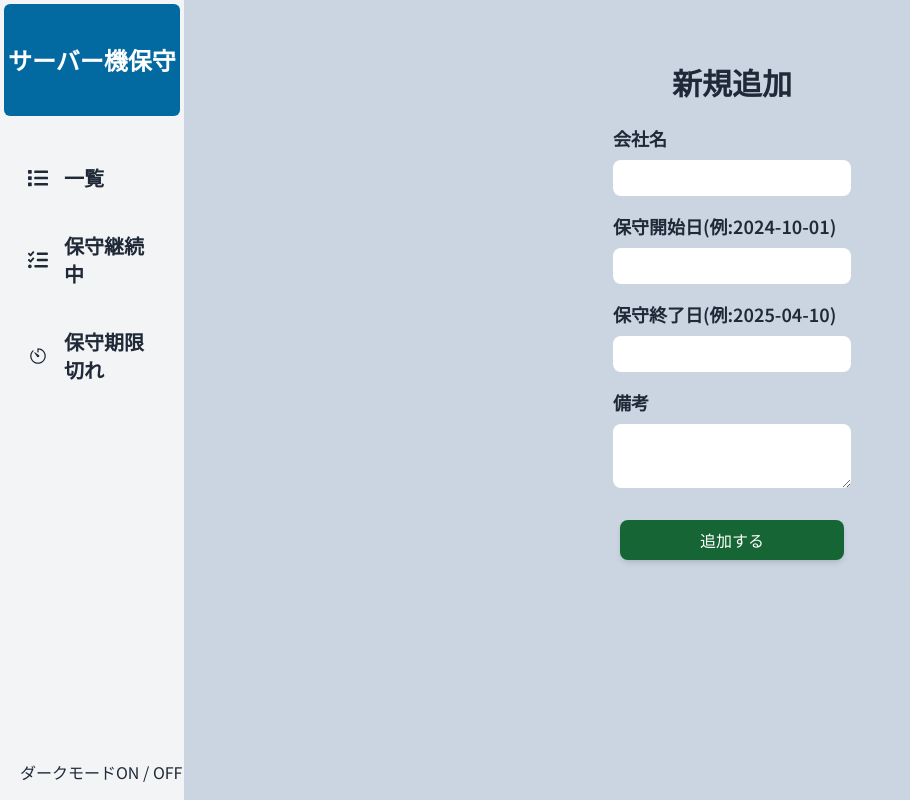
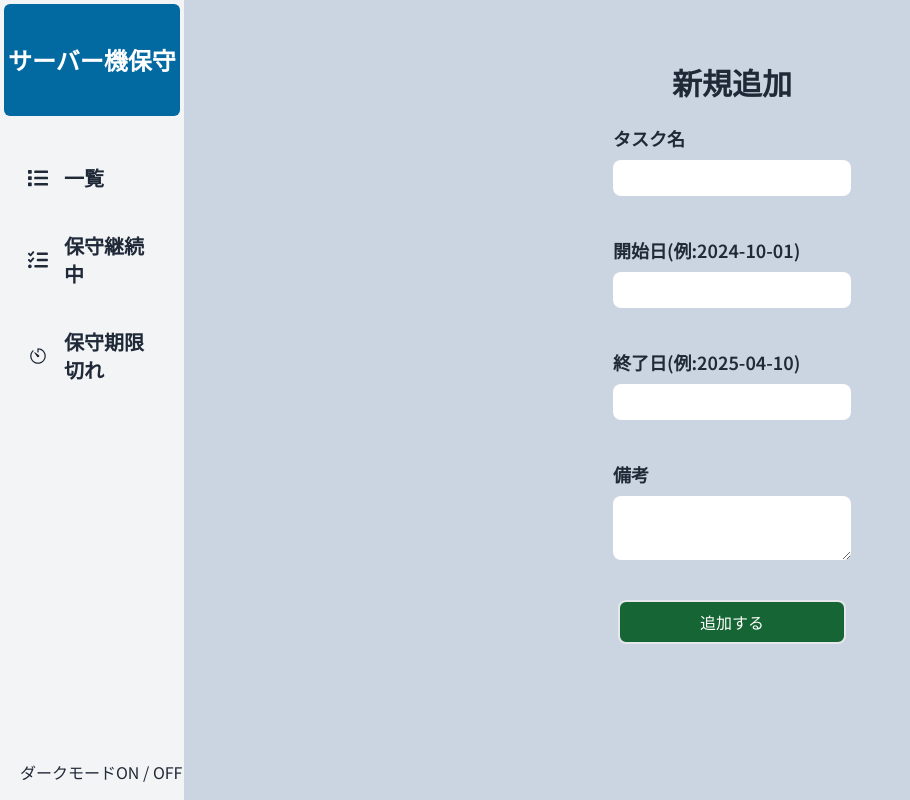
Before and after one commit to scoutb6b/task_remind, a Next.js app: page /new in a window 1280 px wide. Shown: the whole page, without its empty margins (0-910 px from the left). Built offline with nearby package versions, Linux system fonts and the light colour scheme.

Commit message:
zod導入

```diff
--- a/package.json
+++ b/package.json
@@ -17,6 +17,7 @@
     "react": "^18",
     "react-dom": "^18",
     "react-icons": "^5.2.1",
+    "zod": "^3.23.8",
     "zustand": "^4.5.2"
   },
   "devDependencies": {
--- a/src/components/main/form/EditForm.tsx
+++ b/src/components/main/form/EditForm.tsx
@@ -1,6 +1,6 @@
 "use client";
 
-import { FormState, updateTask } from "@/actions/task";
+import { FormState, State, updateTask } from "@/actions/task";
 import { RemindDoc } from "@/models/remind";
 import { useState } from "react";
 import { useFormState, useFormStatus } from "react-dom";
@@ -16,7 +16,8 @@ export const EditForm: React.FC<EditFormProps> = ({ task }) => {
   const [content, setContent] = useState(task.content);
 
   const updateTaskId = updateTask.bind(null, task._id);
-  const initialState: FormState = { error: "" };
+  const initialState: State = { message: null, errors: {} };
+
   const [state, formAction] = useFormState(updateTaskId, initialState);
   const SubmitBtn = () => {
     const { pending } = useFormStatus();
@@ -24,7 +25,8 @@ export const EditForm: React.FC<EditFormProps> = ({ task }) => {
       <button
         type="submit"
         disabled={pending}
-        className="mt-8 px-20 py-2 block mx-auto rounded-lg bg-pink-800 text-white shadow-md hover:shadow-none hover:opacity-75 disabled:bg-gray-400"
+        className="mt-8 px-20 py-2 block border-2 mx-auto rounded-lg bg-pink-800 text-white
+        hover:bg-slate-50 hover:border-2 hover:border-pink-800 hover:text-pink-800 disabled:bg-gray-400 transition-all duration-500"
       >
         保存する
       </button>
@@ -33,9 +35,9 @@ export const EditForm: React.FC<EditFormProps> = ({ task }) => {
 
   return (
     <div>
-      <form className="" action={formAction}>
-        <div className="flex flex-col mt-4 font-medium text-lg w-3/4 mx-auto">
-          <label htmlFor="">会社名</label>
+      <form action={formAction}>
+        <div className="flex flex-col mt-5 mb-10 font-medium text-lg w-3/4 mx-auto ">
+          <label htmlFor="">タスク名</label>
           <input
             type="text"
             name="company"
@@ -44,9 +46,16 @@ export const EditForm: React.FC<EditFormProps> = ({ task }) => {
             onChange={(e) => setCompany(e.target.value)}
             className="mt-2 py-1 px-2 rounded-lg "
           />
+          <div id="customer-error" aria-live="polite" aria-atomic="true">
+            {state.errors?.company?.map((error: string) => (
+              <p className="mt-2 text-sm text-red-500" key={error}>
+                {error}
+              </p>
+            ))}
+          </div>
         </div>
-        <div className="flex flex-col mt-4 font-medium text-lg w-3/4 mx-auto">
-          <label htmlFor="">保守開始日 (例:2024-10-01)</label>
+        <div className="flex flex-col mt-5 mb-10 font-medium text-lg w-3/4 mx-auto ">
+          <label htmlFor="">開始日 (例:2024-10-01)</label>
           <input
             type="text"
             name="start"
@@ -55,9 +64,16 @@ export const EditForm: React.FC<EditFormProps> = ({ task }) => {
             onChange={(e) => setStartDate(e.target.value)}
             className="mt-2 py-1 px-2 rounded-lg "
           />
+          <div id="customer-error" aria-live="polite" aria-atomic="true">
+            {state.errors?.startDate?.map((error: string) => (
+              <p className="mt-2 text-sm text-red-500" key={error}>
+                {error}
+              </p>
+            ))}
+          </div>
         </div>
-        <div className="flex flex-col mt-4 font-medium text-lg w-3/4 mx-auto">
-          <label htmlFor="">保守終了日 (例:2025-04-10)</label>
+        <div className="flex flex-col mt-5 mb-10 font-medium text-lg w-3/4 mx-auto ">
+          <label htmlFor="">終了日 (例:2025-04-10)</label>
           <input
             type="text"
             name="end"
@@ -66,8 +82,15 @@ export const EditForm: React.FC<EditFormProps> = ({ task }) => {
             onChange={(e) => setEndDate(e.target.value)}
             className="mt-2 py-1 px-2 rounded-lg "
           />
+          <div id="customer-error" aria-live="polite" aria-atomic="true">
+            {state.errors?.endDate?.map((error: string) => (
+              <p className="mt-2 text-sm text-red-500" key={error}>
+                {error}
+              </p>
+            ))}
+          </div>
         </div>
-        <div className="flex flex-col mt-4 font-medium text-lg w-3/4 mx-auto">
+        <div className="flex flex-col mt-5 mb-10 font-medium text-lg w-3/4 mx-auto ">
           <label htmlFor="">備考</label>
           <textarea
             name="content"
@@ -78,9 +101,6 @@ export const EditForm: React.FC<EditFormProps> = ({ task }) => {
           ></textarea>
         </div>
         <SubmitBtn />
-        {state.error !== "" && (
-          <p className="mt-2 text-red-500 text-sm">{state.error}</p>
-        )}
       </form>
     </div>
   );
--- a/src/components/main/form/InsertForm.tsx
+++ b/src/components/main/form/InsertForm.tsx
@@ -1,18 +1,18 @@
 "use client";
 
-import { FormState, insertTask } from "@/actions/task";
+import { insertTask, State } from "@/actions/task";
 import { useFormState, useFormStatus } from "react-dom";
 
 export const InsertForm = () => {
-  const initialState: FormState = { error: "" };
+  const initialState: State = { message: null, errors: {} };
   const [state, formAction] = useFormState(insertTask, initialState);
-
   const HandleSubmit = () => {
     const { pending } = useFormStatus();
     return (
       <button
         type="submit"
-        className="mt-8 px-20 py-2 block mx-auto rounded-lg bg-green-800 text-white shadow-md hover:shadow-none hover: px-2opacity-75 disabled:bg-gray-400"
+        className="mt-8 px-20 py-2 block mx-auto rounded-lg border-2 bg-green-800 text-white
+        hover:bg-slate-50 hover:border-green-800 hover:border-2 hover:text-green-800  disabled:bg-gray-400 transition-all duration-500"
         disabled={pending}
       >
         追加する
@@ -23,9 +23,9 @@ export const InsertForm = () => {
   return (
     <div>
       <form action={formAction} className="">
-        <div className="flex flex-col mt-4 font-medium text-lg w-3/4 mx-auto">
+        <div className="flex flex-col mt-5 mb-10 font-medium text-lg w-3/4 mx-auto">
           <label htmlFor="" className="font-semibold">
-            会社名
+            タスク名
           </label>
           <input
             type="text"
@@ -33,10 +33,18 @@ export const InsertForm = () => {
             id=""
             className="mt-2 py-1 px-2 rounded-lg "
           />
+          <div id="customer-error" aria-live="polite" aria-atomic="true">
+            {state.errors?.company?.map((error: string) => (
+              <p className="mt-2 text-sm text-red-500" key={error}>
+                {error}
+              </p>
+            ))}
+          </div>
         </div>
-        <div className="flex flex-col mt-4 font-medium text-lg w-3/4 mx-auto">
+
+        <div className="flex flex-col mt-5 mb-10 font-medium text-lg w-3/4 mx-auto">
           <label htmlFor="" className="font-semibold">
-            保守開始日(例:2024-10-01)
+            開始日(例:2024-10-01)
           </label>
           <input
             type="text"
@@ -44,10 +52,17 @@ export const InsertForm = () => {
             id=""
             className="mt-2 py-1 px-2 rounded-lg "
           />
+          <div id="customer-error" aria-live="polite" aria-atomic="true">
+            {state.errors?.startDate?.map((error: string) => (
+              <p className="mt-2 text-sm text-red-500" key={error}>
+                {error}
+              </p>
+            ))}
+          </div>
         </div>
-        <div className="flex flex-col mt-4 font-medium text-lg w-3/4 mx-auto">
+        <div className="flex flex-col mt-5 mb-10 font-medium text-lg w-3/4 mx-auto">
           <label htmlFor="" className="font-semibold">
-            保守終了日(例:2025-04-10)
+            終了日(例:2025-04-10)
           </label>
           <input
             type="text"
@@ -55,8 +70,15 @@ export const InsertForm = () => {
             id=""
             className="mt-2 py-1 px-2 rounded-lg "
           />
+          <div id="customer-error" aria-live="polite" aria-atomic="true">
+            {state.errors?.endDate?.map((error: string) => (
+              <p className="mt-2 text-sm text-red-500" key={error}>
+                {error}
+              </p>
+            ))}
+          </div>
         </div>
-        <div className="flex flex-col mt-4 font-medium text-lg w-3/4 mx-auto">
+        <div className="flex flex-col mt-5 mb-10 font-medium text-lg w-3/4 mx-auto">
           <label htmlFor="" className="font-semibold">
             備考
           </label>
@@ -67,9 +89,6 @@ export const InsertForm = () => {
           ></textarea>
         </div>
         <HandleSubmit />
-        {state.error && (
-          <p className="mt-2 text-red-500 text-sm">{state.error}</p>
-        )}
       </form>
     </div>
   );
```
Also changed, not shown: src/lib/zod/scheme.ts (added, +16 -0 lines), 1 other file (tests, documents, lock files or other folders).
